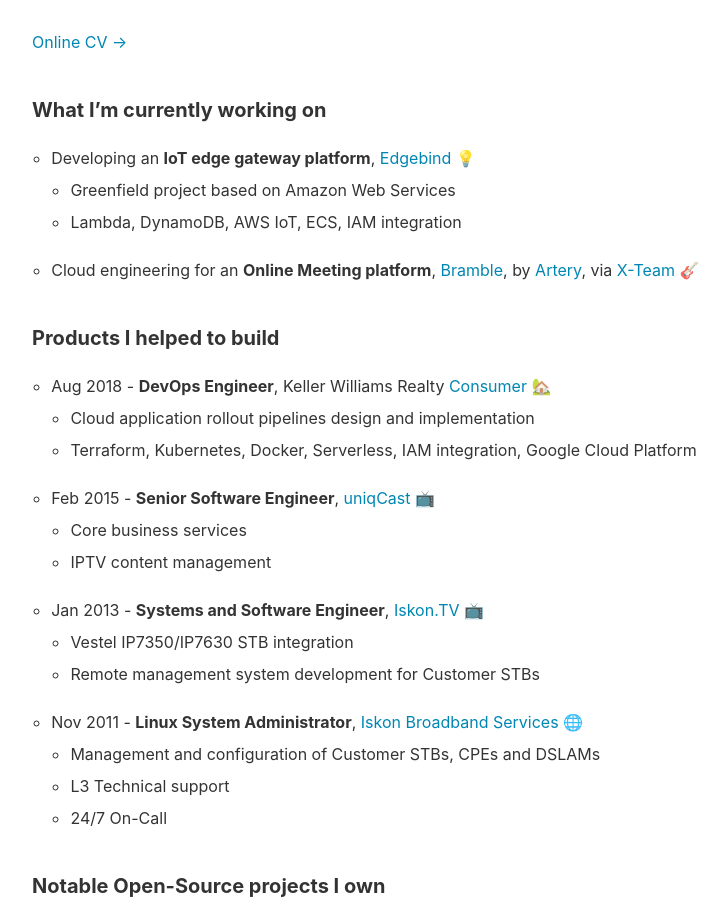
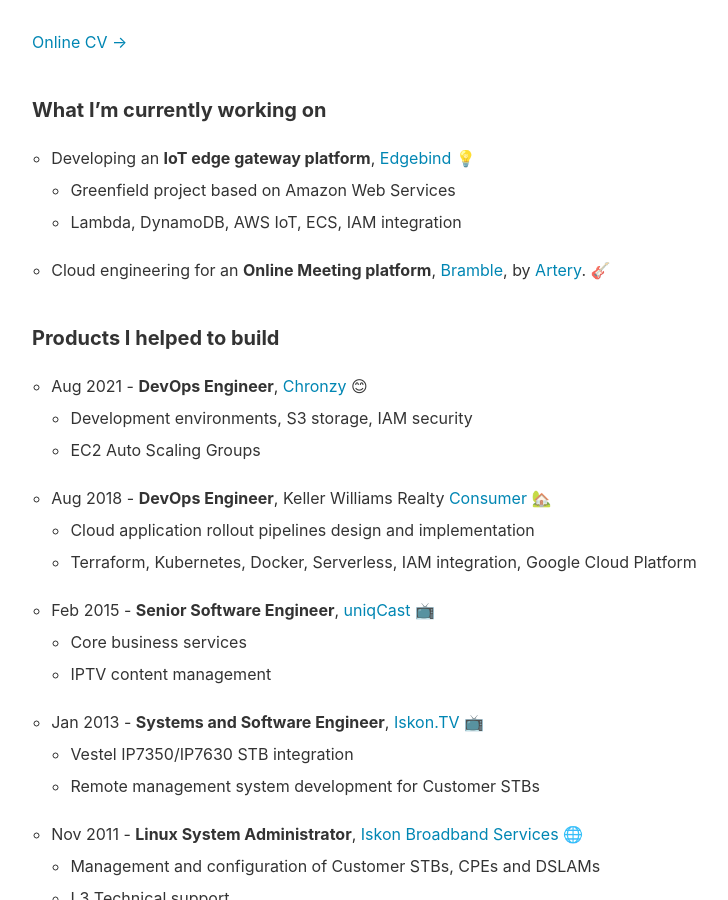
Before and after one commit to mkozjak/mkozjak.github.io, a Jekyll site: the page built from about.md, in a window 1280 px wide and 900 px high, scrolled down 566 px. Shown: the whole window, without its empty margins (240-968 px from the left). Built offline with Jekyll 4.4.1, drawn with Linux system fonts in a browser that asks for light colours.

Commit message:
add Chronzy

```diff
--- a/about.md
+++ b/about.md
@@ -10,9 +10,12 @@
 - Developing an **IoT edge gateway platform**, <a class="link" href="https://www.edgebind.io">Edgebind</a> 💡
   - Greenfield project based on Amazon Web Services
   - Lambda, DynamoDB, AWS IoT, ECS, IAM integration
-- Cloud engineering for an **Online Meeting platform**, <a class="link" href="https://www.bramble.live">Bramble</a>, by <a class="link" href="https://artery.is">Artery</a>, via <a class="link" href="https://x-team.com">X-Team</a> 🎸
+- Cloud engineering for an **Online Meeting platform**, <a class="link" href="https://www.bramble.live">Bramble</a>, by <a class="link" href="https://artery.is">Artery</a>. 🎸
 
 #### Products I helped to build
+- Aug 2021 - **DevOps Engineer**, <a class="link" href="https://www.chronzy.com">Chronzy</a> 😊
+  - Development environments, S3 storage, IAM security
+  - EC2 Auto Scaling Groups
 - Aug 2018 - **DevOps Engineer**, Keller Williams Realty <a class="link" href="https://apps.apple.com/us/app/kw-buy-sell-real-estate/id652512924">Consumer</a> 🏡
   - Cloud application rollout pipelines design and implementation
   - Terraform, Kubernetes, Docker, Serverless, IAM integration, Google Cloud Platform
```
Also changed, not shown: _posts/2021-08-05-edgebind-auth.md (+2 -2 lines).
